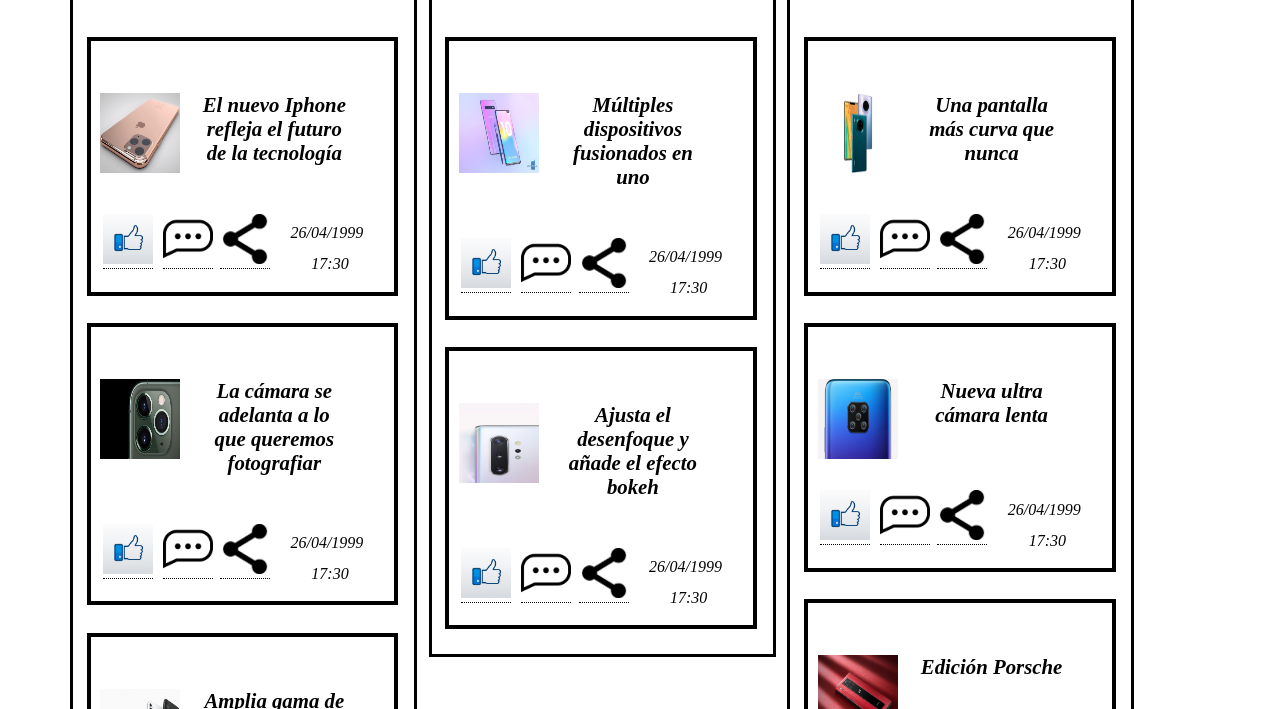
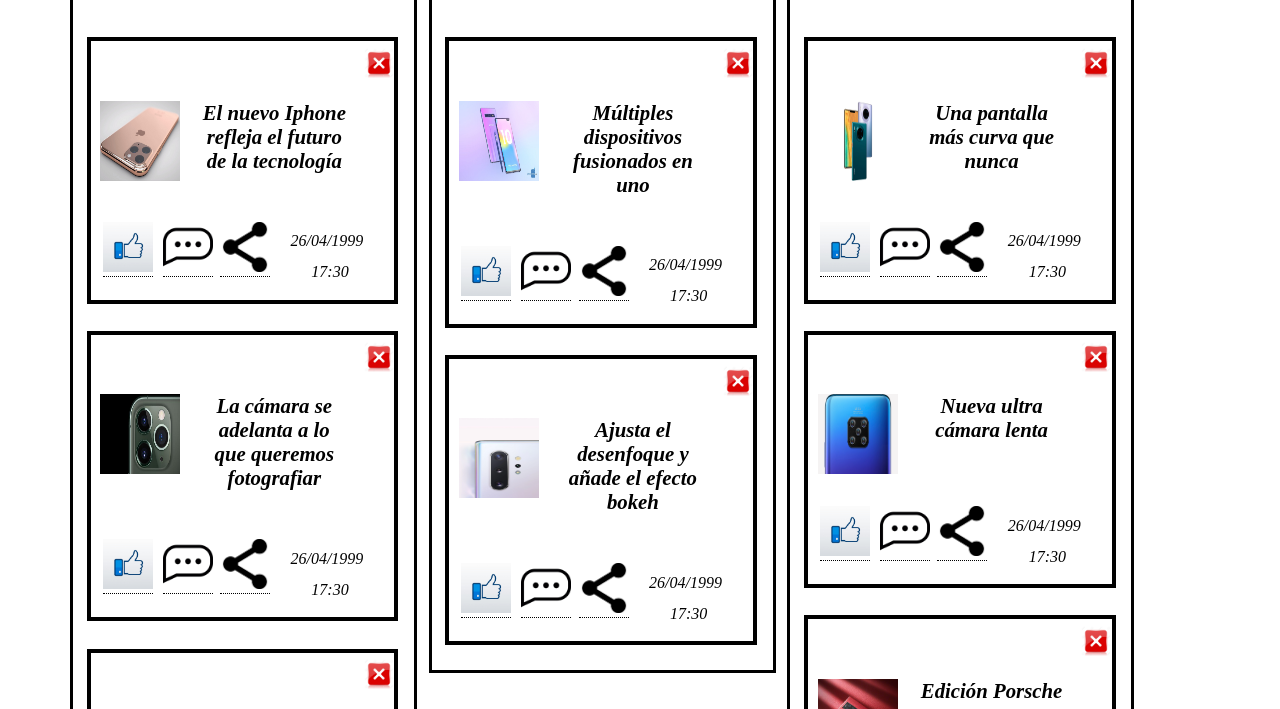
Before and after one commit to Xartrex/Inetrfaces, a plain HTML site: page jon/index.html in a window 1280 px wide. Shown: the part 219-928 px from the top of the page. Drawn offline with Linux system fonts and the light colour scheme.

Commit message:
con cierres

```diff
--- a/jon/index.html
+++ b/jon/index.html
@@ -27,7 +27,9 @@
                 <div ><h1>Iphone 11</h1></div>
 
                 <div id = "hijo" >
-
+                  <div id = "cruz">
+                    <img src = "images/cruz.jpg" width="30px"; height="30px"; float="left">
+                  </div>
                   <div id = "imagen">
                     <p>
                     <img src = "images/iphone11.jpg" width="80px": height="80px"; float="left"; align="left"><h2>El nuevo Iphone refleja el futuro de la tecnología</h2>
@@ -58,6 +60,9 @@
 
               </div>
                 <div id = "hijo">
+                  <div id = "cruz">
+                    <img src = "images/cruz.jpg" width="30px"; height="30px"; float="left">
+                  </div>
                   <div id = "imagen">
                     <p>
                     <img src = "images/camIphone11.jpg" width="80px": height="80px"; float="left"; align="left"><h2>La cámara se adelanta a lo que queremos fotografiar</h2>
@@ -87,6 +92,9 @@
                             </div>
                 </div>
                 <div id = "hijo">
+                  <div id = "cruz">
+                    <img src = "images/cruz.jpg" width="30px"; height="30px"; float="left">
+                  </div>
                   <div id = "imagen">
                     <p>
                     <img src = "images/colorIphone.jpg" width="80px": height="80px"; float="left"; align="left"><h2>Amplia gama de colores</h2>
@@ -116,6 +124,9 @@
                             </div>
                 </div>
                 <div id = "hijo">
+                  <div id = "cruz">
+                    <img src = "images/cruz.jpg" width="30px"; height="30px"; float="left">
+                  </div>
                   <div id = "imagen">
                     <p>
                     <img src = "images/iphone11pro.jpg" width="80px": height="80px"; float="left"; align="left"><h2>Descubre más acerca del Iphone 11 pro</h2>
@@ -151,6 +162,9 @@
                     </div>
                 <div><h1>Samsung G.N. 10</h1></div>
                 <div id = "hijo">
+                  <div id = "cruz">
+                    <img src = "images/cruz.jpg" width="30px"; height="30px"; float="left">
+                  </div>
                   <div id = "imagen">
                     <p>
                     <img src = "images/samsung.jpg" width="80px": height="80px"; float="left"; align="left"><h2>Múltiples dispositivos fusionados en uno</h2>
@@ -180,6 +194,9 @@
                             </div>
                 </div>
                 <div id = "hijo">
+                  <div id = "cruz">
+                    <img src = "images/cruz.jpg" width="30px"; height="30px"; float="left">
+                  </div>
                   <div id = "imagen">
                     <p>
                     <img src = "images/camSamsung.jpg" width="80px": height="80px"; float="left"; align="left"><h2>Ajusta el desenfoque y añade el efecto bokeh</h2>
@@ -215,6 +232,9 @@
                     </div>
                 <div><h1>Huawei Mate 30</h1></div>
                 <div id = "hijo">
+                  <div id = "cruz">
+                    <img src = "images/cruz.jpg" width="30px"; height="30px"; float="left">
+                  </div>
                   <div id = "imagen">
                     <p>
                     <img src = "images/huawei.jpg" width="80px": height="80px"; float="left"; align="left"><h2>Una pantalla más curva que nunca</h2>
@@ -244,6 +264,9 @@
                             </div>
                 </div>
                 <div id = "hijo">
+                  <div id = "cruz">
+                    <img src = "images/cruz.jpg" width="30px"; height="30px"; float="left">
+                  </div>
                   <div id = "imagen">
                     <p>
                     <img src = "images/camHuawei.jpg" width="80px": height="80px"; float="left"; align="left"><h2>Nueva ultra cámara lenta</h2>
@@ -273,6 +296,9 @@
                             </div>
                 </div>
                 <div id = "hijo">
+                  <div id = "cruz">
+                    <img src = "images/cruz.jpg" width="30px"; height="30px"; float="left">
+                  </div>
                   <div id = "imagen">
                     <p>
                     <img src = "images/colorHuawei.jpg" width="80px": height="80px"; float="left"; align="left"><h2>Edición Porsche</h2>
--- a/jon/style/format.css
+++ b/jon/style/format.css
@@ -77,12 +77,19 @@ nav li {
     margin-left:85%;
     margin-top: 3%;
   }
+  #cruz{
+    height: 10%;
+    width: 10%;
+    float:left;
+    margin-left:92%;
+
+  }
 
   #imagen{
     height: 50%;
     width: 50%;
     float: left;
-    margin-top: 10%;
+    margin-top: 1%;
     margin-left: 1%;
   }
   #emoticonos{
```
Also changed, not shown: jon/images/cruz.jpg (added).
